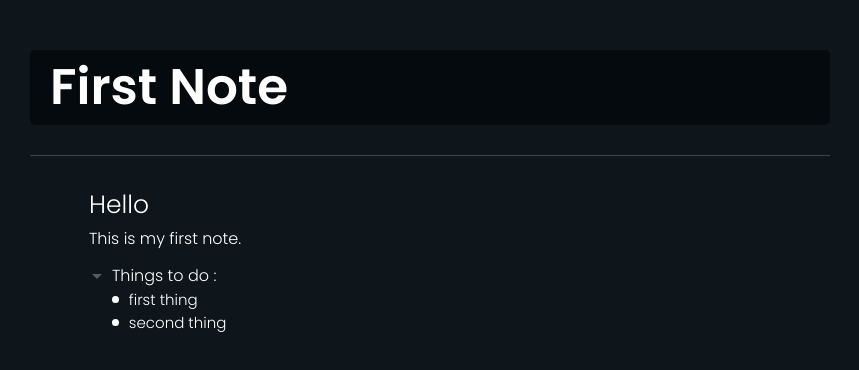
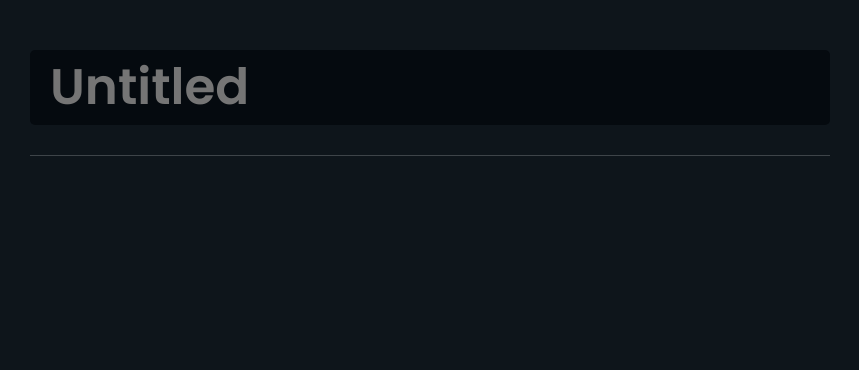
Before and after one commit to Standlc/Notion-clone, a React (Create React App) app: page / in a window 1280 px wide. Shown: the top 370 px of the page, without its empty margins (210-1069 px from the left). Built offline with nearby package versions, Linux system fonts and the light colour scheme; the HTML template or start-up script is replaced by a standard one.

Commit message:
local storage

```diff
--- a/src/App.tsx
+++ b/src/App.tsx
@@ -3,6 +3,7 @@ import styled from "styled-components";
 import EditorComponent from "./components/EditorComponent";
 import { pagesFolder } from "../src/pagesData";
 import { RangeProvider } from "./selectionRange";
+import { v4 } from "uuid";
 
 export interface SelectionProps {
   selectionBoundings: {
@@ -38,8 +39,25 @@ const Container = styled.div`
 const App = () => {
   const [notesFolder, setNotesFolder] = useState<NotesFile[]>(pagesFolder);
 
-  const [currentNotes, setCurrentNotes] = useState<NotesFile>(pagesFolder[0]);
+  const [currentNotes, setCurrentNotes] = useState<NotesFile>({
+    title: "",
+    notes: [
+      {
+        type: "newNote",
+        content: "",
+        id: v4(),
+      },
+    ],
+    id: v4(),
+  });
 
+  useEffect(() => {
+    const stringifiedStoredPage = localStorage.getItem("currentPage");
+    if (stringifiedStoredPage) {
+      const storedPage = JSON.parse(stringifiedStoredPage);
+      if (storedPage) setCurrentNotes(storedPage);
+    }
+  }, []);
   useEffect(() => {
     const notesFolderCopy = notesFolder.slice();
     const currentNotesCopy = notesFolderCopy.find(
@@ -50,7 +68,9 @@ const App = () => {
       currentNotesCopy.notes = currentNotes.notes;
     }
     setNotesFolder(notesFolderCopy);
-  }, [currentNotes]);
+    //LOCAL STORAGE
+    localStorage.setItem("currentPage", JSON.stringify(currentNotes));
+  }, [currentNotes, currentNotes.id]);
 
   return (
     <RangeProvider>
--- a/src/components/EditorComponent.tsx
+++ b/src/components/EditorComponent.tsx
@@ -16,7 +16,7 @@ const Container = styled.div`
   align-items: start;
   justify-content: center;
   overflow-y: auto;
-  padding-bottom: 50px;
+  padding-bottom: 280px;
 `;
 const Wrapper = styled.div`
   position: relative;
@@ -75,7 +75,12 @@ const EditorComponent: React.FC<Props> = ({
 
   const handleKeyDown = (e: React.KeyboardEvent<HTMLInputElement>) => {
     if (e.key === "Enter" || e.key === "ArrowDown") {
-      document.getElementById(currentNotes.notes[0].id)?.focus();
+      e.preventDefault();
+      setSelectionRange({
+        elementId: currentNotes.notes[0].id,
+        start: currentNotes.notes[0].content.length,
+        end: currentNotes.notes[0].content.length,
+      });
     }
   };
 
--- a/src/components/TextInput.tsx/Element.tsx
+++ b/src/components/TextInput.tsx/Element.tsx
@@ -94,6 +94,8 @@ const Element: React.FC<Props> = ({
   };
 
   const handleKeyDown = (e: React.KeyboardEvent<HTMLDivElement>) => {
+    if (showMenu && (e.key === "ArrowLeft" || e.key === "ArrowRight"))
+      e.preventDefault();
     //ENTER NEW NOTE
     if (e.key === "Enter" && !showMenu) {
       handleNewLine(
```
